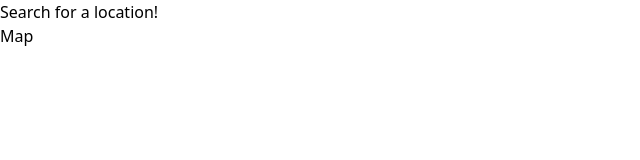
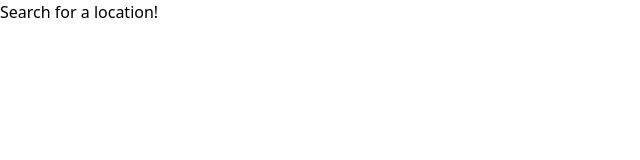
Before and after one commit to numberwang55/location-search-typescript, a React (Vite) app: page / in a window 1280 px wide. Shown: the top 160 px of the page, without its empty margins (0-640 px from the left). Built offline with nearby package versions, Linux system fonts and the light colour scheme.

Commit message:
Added states and interfaces for components

```diff
--- a/src/App.tsx
+++ b/src/App.tsx
@@ -1,15 +1,18 @@
 import type { Place } from "./api/Place";
 import Map from "./components/Map";
 import LocationSearch from "./components/LocationSearch";
+import { useState } from "react";
 
 function App() {
+  const [place, setPlace] = useState<Place | null>(null)
+
   return (
     <div className="h-screen w-screen grid grid-cols-12">
       <div className="col-span-3 p-2">
-        <LocationSearch />
+        <LocationSearch onPlaceClick={(p) => setPlace(p)}/>
       </div>
       <div className="col-span-9">
-        <Map />
+        <Map place={place}/>
       </div>
     </div>
   );
--- a/src/components/LocationSearch.tsx
+++ b/src/components/LocationSearch.tsx
@@ -1,5 +1,12 @@
-import type { Place } from "../api/Place"
+import { useState } from "react";
+import type { Place } from "../api/Place";
 
-export default function LocationSearch() {
-  return <div>Search for a location!</div>
+interface LocationSearchProps {
+  onPlaceClick: (place: Place) => void;
 }
+
+export default function LocationSearch({ onPlaceClick }: LocationSearchProps) {
+  const [places, setPlaces] = useState<Place[]>([]);
+
+  return <div>Search for a location!</div>;
+}
--- a/src/components/Map.tsx
+++ b/src/components/Map.tsx
@@ -5,5 +5,5 @@ interface MapProps {
 }
 
 export default function Map({ place }: MapProps) {
-  return <div>Map</div>;
+  return <div>{place?.name}</div>;
 }
```
